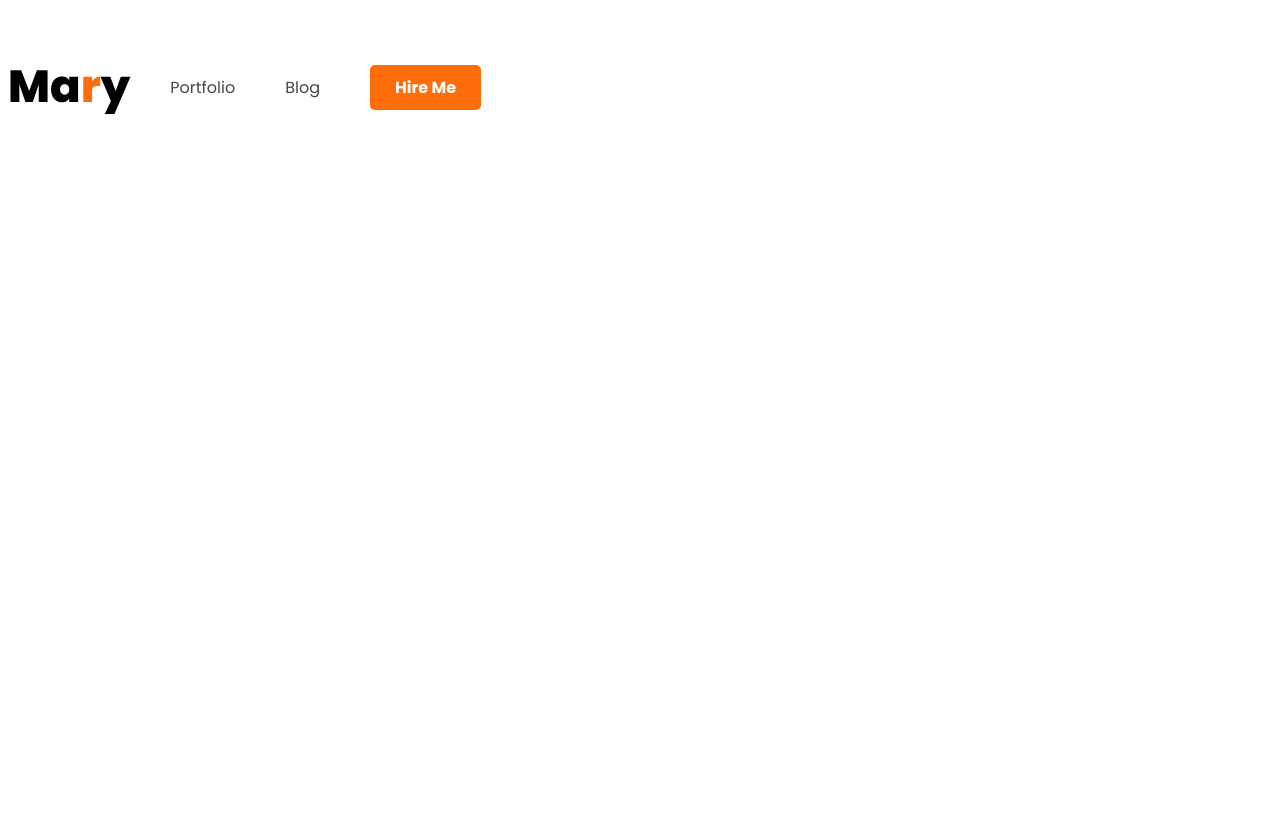
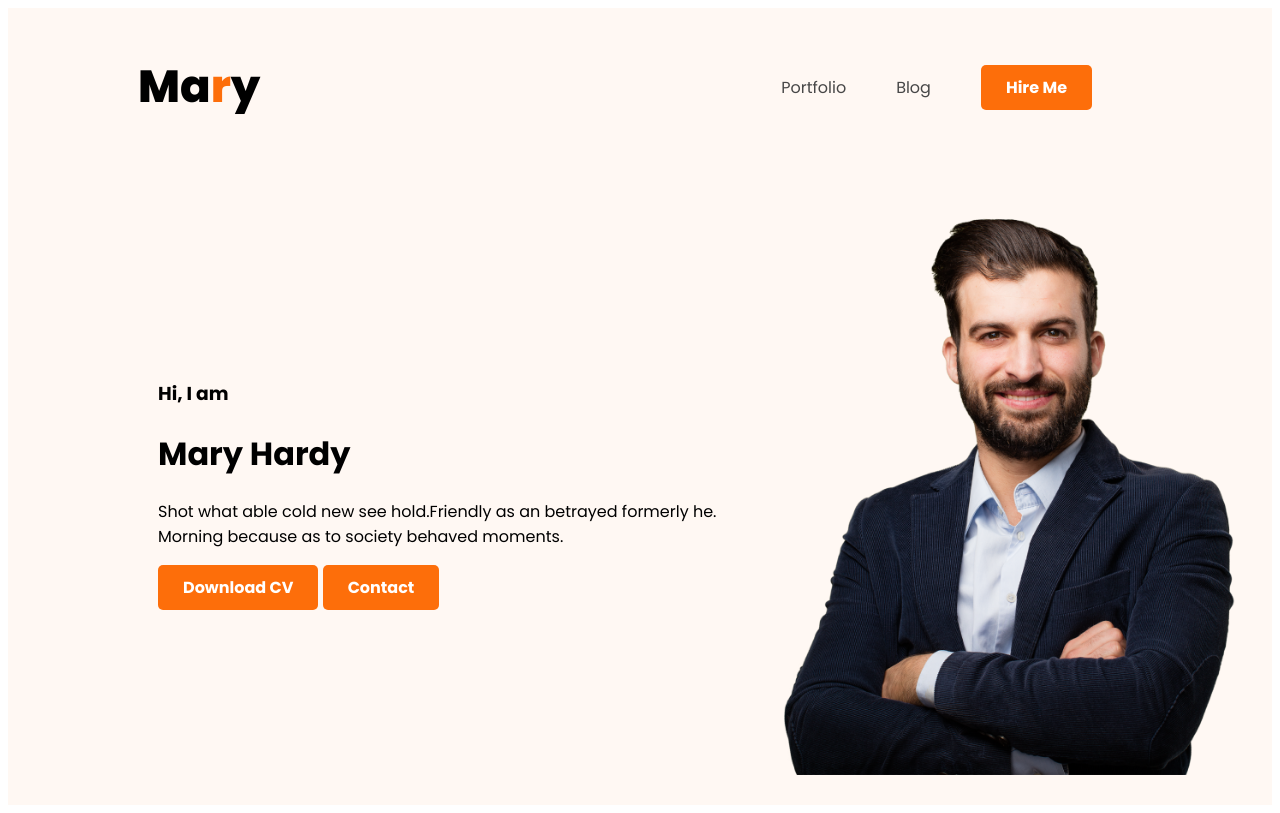
Before and after one commit to MojakkerHossain/web-developer-portfolio, a plain HTML site: page index.html in a window 1280 px wide. Drawn offline with Linux system fonts and the light colour scheme.

Commit message:
banner content added

```diff
--- a/index.html
+++ b/index.html
@@ -12,7 +12,7 @@
 </head>
 
 <body>
-  <header>
+  <header class="header">
     <nav>
       <h3 class="nav-tittle">Ma<span class="text-primary">r</span>y</h3>
       <ul>
@@ -21,6 +21,17 @@
         <li><button class="btn-primary">Hire Me</button></li>
       </ul>
     </nav>
+    <div class="banner">
+      <div>
+        <h3 class="banner-greeting">Hi, I am</h3>
+        <h1 banner-tittle>Mary Hardy</h1>
+        <p>Shot what able cold new see hold.Friendly as an betrayed formerly he. Morning because as to society behaved
+          moments.</p>
+        <button class="btn-primary">Download CV</button>
+        <button class="btn-primary">Contact</button>
+      </div>
+      <img class="profile-pic" src="images/hardy.png" alt="">
+    </div>
   </header>
   <main>
 
--- a/styles/portfolio.css
+++ b/styles/portfolio.css
@@ -17,8 +17,9 @@
 /* nav related styles */
 nav {
   display: flex;
-  /* justify-content: space-between; */
+  justify-content: space-between;
   align-items: center;
+  margin: 0 130px;
 }
 .nav-tittle {
   font-size: 45px;
@@ -36,3 +37,15 @@ nav a {
   text-decoration: none;
   color: #474747;
 }
+/* header related styles */
+.header {
+  background: #fff8f3;
+}
+.banner {
+  padding: 30px 30px 30px 150px;
+  display: flex;
+  align-items: center;
+}
+.banner .profile-pic {
+  width: 500px;
+}
```
